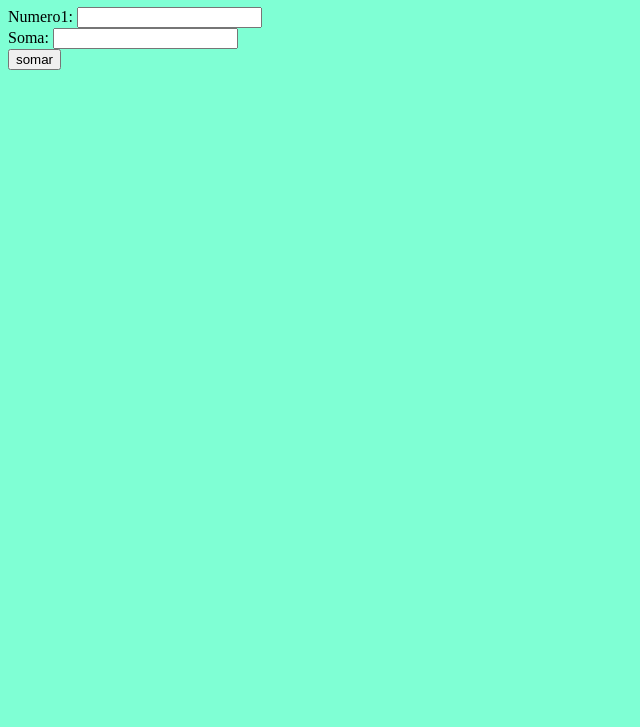
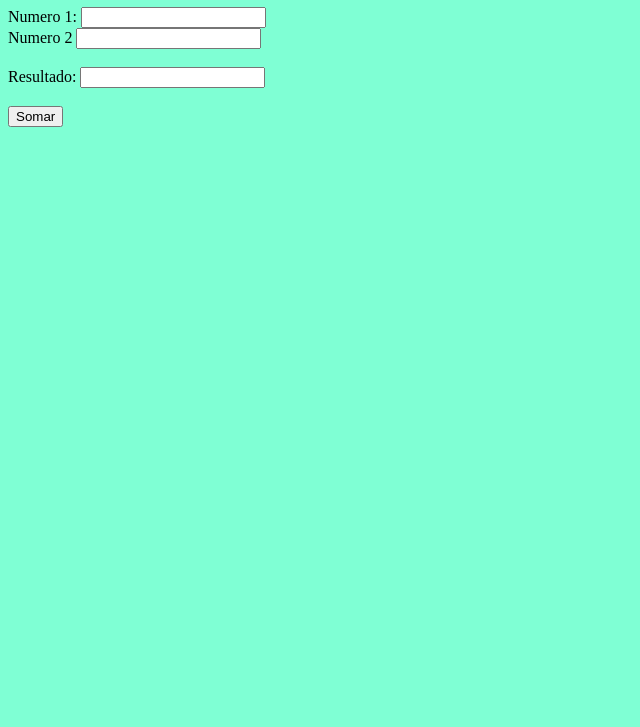
Before and after one commit to profedney/calcsoma, a plain HTML site: page index.html in a window 1280 px wide. Shown: the part 73-800 px from the top of the page, without its empty margins (0-640 px from the left). Drawn offline with Linux system fonts and the light colour scheme.

Commit message:
calculadora soma funcionando

```diff
--- a/index.html
+++ b/index.html
@@ -14,10 +14,18 @@
 <body>
     <h1>APP Calculadora Soma</h1>
     <form>
-        Numero1: <input type="text" name="num1"><br>
-        Soma: <input type="text" name="soma"><br>
-        <input type="button" value="somar" onclick="calcSum()">
-    </form>
+        Numero 1:
+        <input type="text" name="n1"><br>
+
+        Numero 2
+        <input type="text" name="n2"><br><br>
+
+        Resultado:
+        <input type="text" name="somado"><br><br>
+
+
+        <button type="button" onclick="calcSum()">Somar</button>
+      </form>
 
 
 
--- a/script.js
+++ b/script.js
@@ -1,5 +1,6 @@
 function calcSum() {
-    let num1 = document.getElementsByName("num1")[0].value;
-    let sum = Number(num1);
-    document.getElementsByName("soma")[0].value = sum;
+    let num1 = document.getElementsByName("n1")[0].value;
+    let number2 = document.getElementsByName("n2")[0].value;
+    let sum = Number(num1) + Number(number2);
+    document.getElementsByName("somado")[0].value = sum;
 }
```
